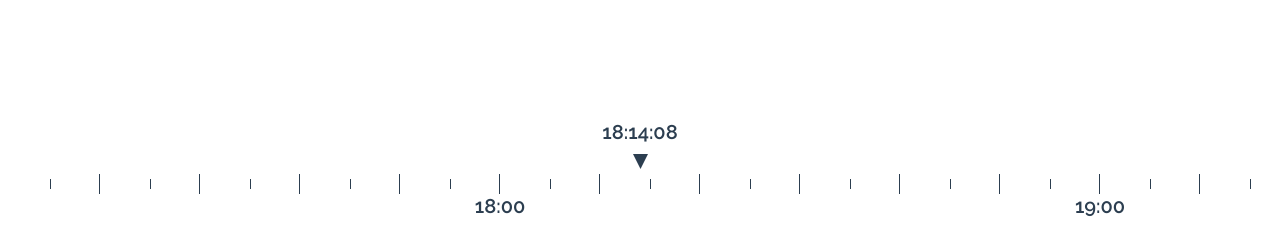
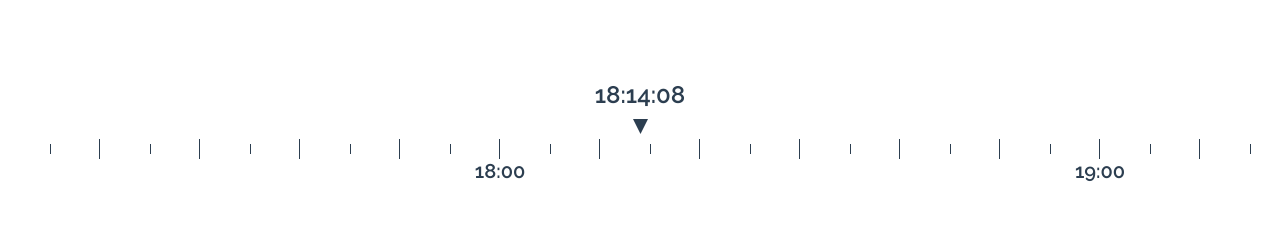
Before and after one commit to rudy3091/vue-todo, a Vue app: page / in a window 1280 px wide. Shown: the top 239 px of the page. Built offline with nearby package versions, Linux system fonts and the light colour scheme; no server answers.

Commit message:
Update header styles

```diff
--- a/src/components/Header.vue
+++ b/src/components/Header.vue
@@ -54,7 +54,7 @@ export default {
 
 .time-container {
 	@include flex-center;
-	margin-top: 15vh;
+	margin-top: 10vh;
 }
 
 h1 {
--- a/src/components/TimeIndicator.vue
+++ b/src/components/TimeIndicator.vue
@@ -142,7 +142,7 @@ export default {
 }
 
 .indicator-container {
-	font-size: 1.25rem;
+	font-size: 1.5rem;
 	font-weight: 600;
 	margin-bottom: 10px;
 }
```
